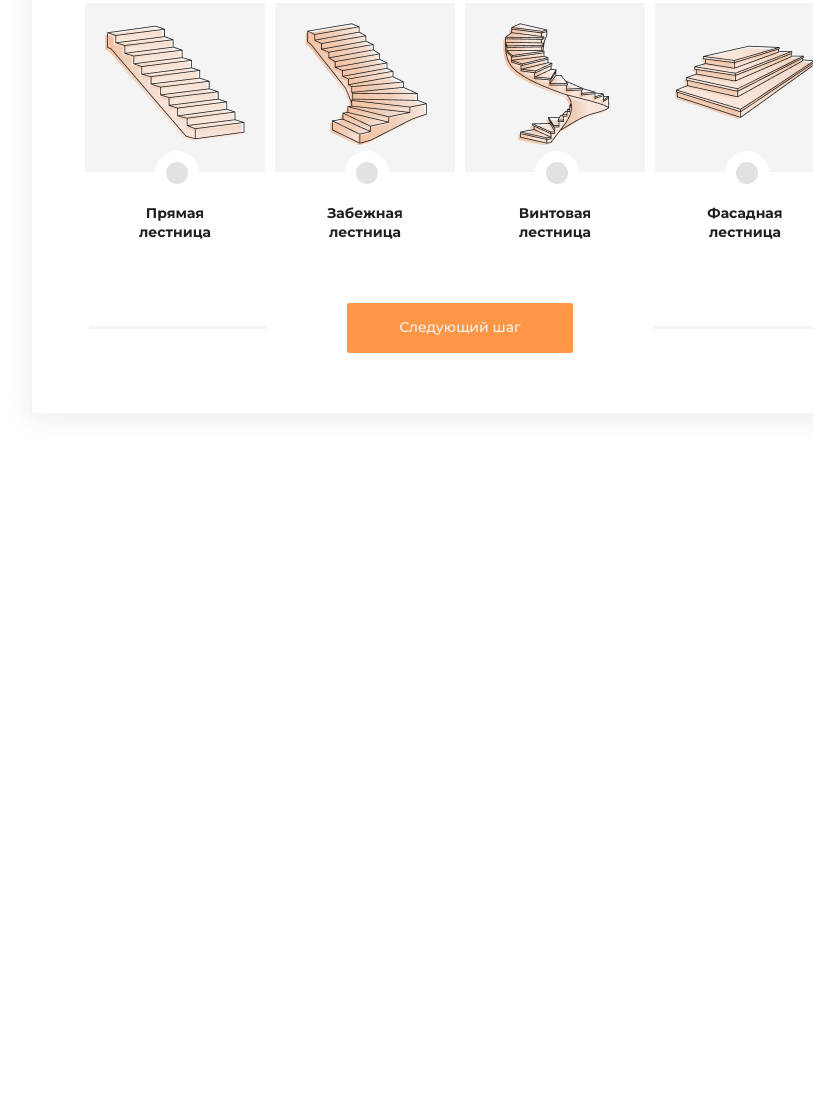
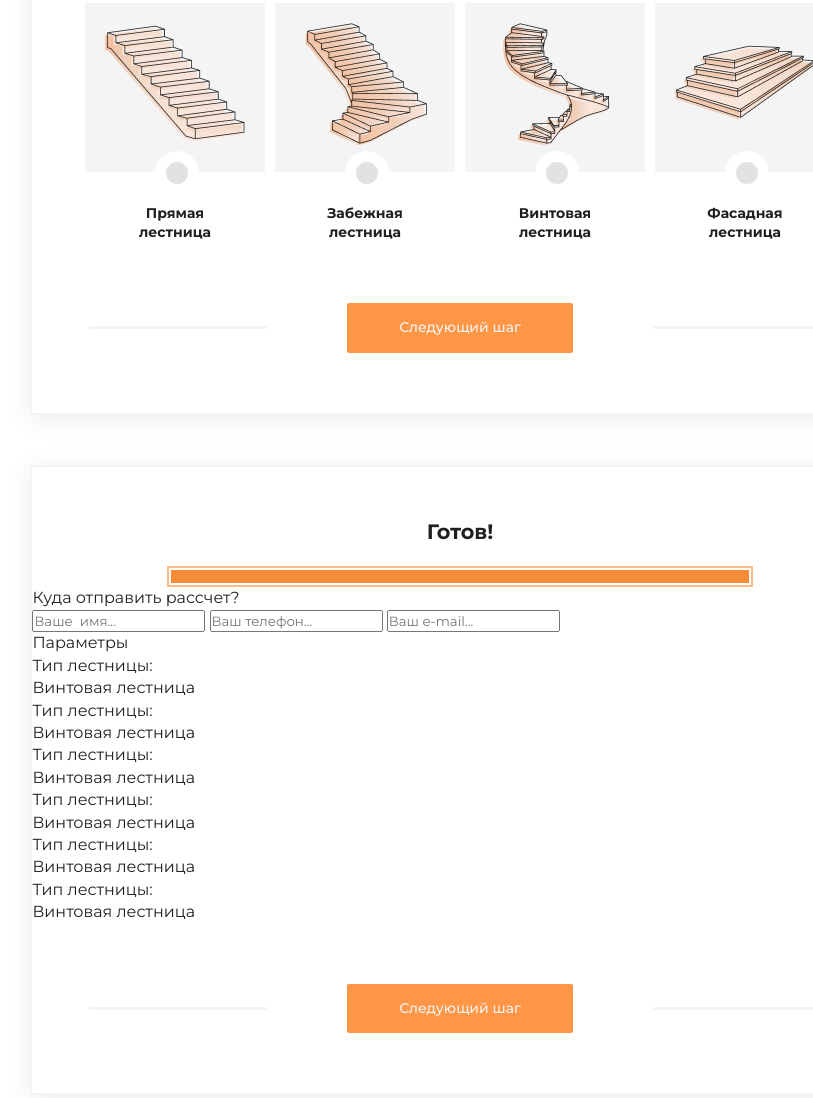
Before and after one commit to nolesh11/project, a plain HTML site: page html/price.html in a window 1280 px wide. Shown: the part 334-1432 px from the top of the page, without its empty margins (180-993 px from the left). Before the commit the page ends 800 px from the top, so only its background shows below. Drawn offline with Linux system fonts and the light colour scheme.

Commit message:
last section added

```diff
--- a/html/price.html
+++ b/html/price.html
@@ -215,6 +215,62 @@
         </div>
     </section>
 
+    <section id="last">
+        <h2>Готов!</h2>
+        <div class="line_progress">
+            <div class="line_orange full"></div>
+        </div>
+
+        <div class="finish">
+            <div class="finifh_form">
+                <p>Куда отправить  рассчет?</p>
+                <input type="text" placeholder="Ваше  имя...">
+                <input type="tel" placeholder="Ваш телефон...">
+                <input type="email" placeholder="Ваш e-mail...">
+            </div>
+
+            <div class="properties">
+                <p>Параметры</p>
+                <div class="property">
+                    <div class="data">
+                        <div class="data_first">Тип лестницы:</div>
+                        <div class="data_value">Винтовая лестница</div>
+                    </div>
+                    <div class="data">
+                        <div class="data_first">Тип лестницы:</div>
+                        <div class="data_value">Винтовая лестница</div>
+                    </div>
+                    <div class="data">
+                        <div class="data_first">Тип лестницы:</div>
+                        <div class="data_value">Винтовая лестница</div>
+                    </div>
+                    <div class="data">
+                        <div class="data_first">Тип лестницы:</div>
+                        <div class="data_value">Винтовая лестница</div>
+                    </div>
+                    <div class="data">
+                        <div class="data_first">Тип лестницы:</div>
+                        <div class="data_value">Винтовая лестница</div>
+                    </div>
+                    <div class="data">
+                        <div class="data_first">Тип лестницы:</div>
+                        <div class="data_value">Винтовая лестница</div>
+                    </div>
+
+                </div>
+            </div>
+        </div>
+
+        <div class="last">
+            <div class="gray_line"></div>
+            <div class="next">
+                Следующий шаг
+            </div>
+            <div class="gray_line"></div>
+        </div>
+
+    </section>
+
 
 
     <script src="../javaScript/price.js"></script>
```
